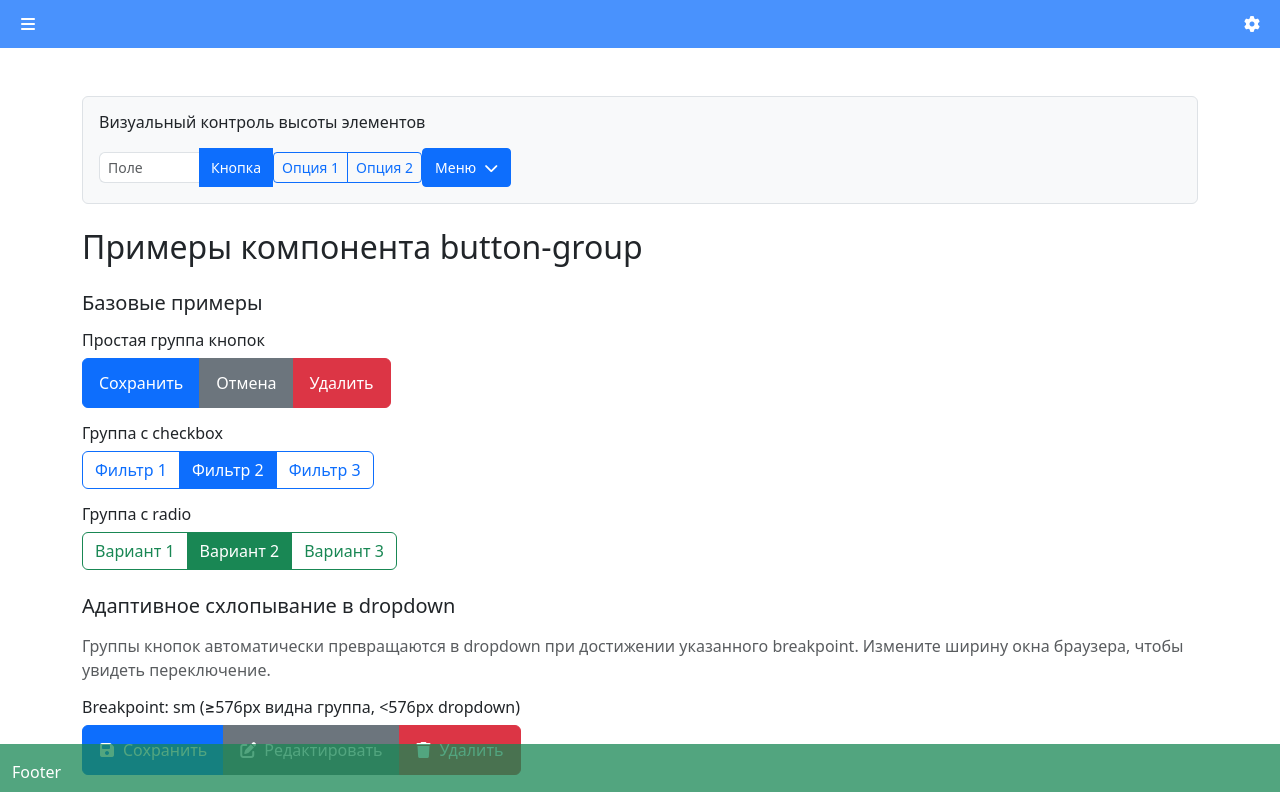
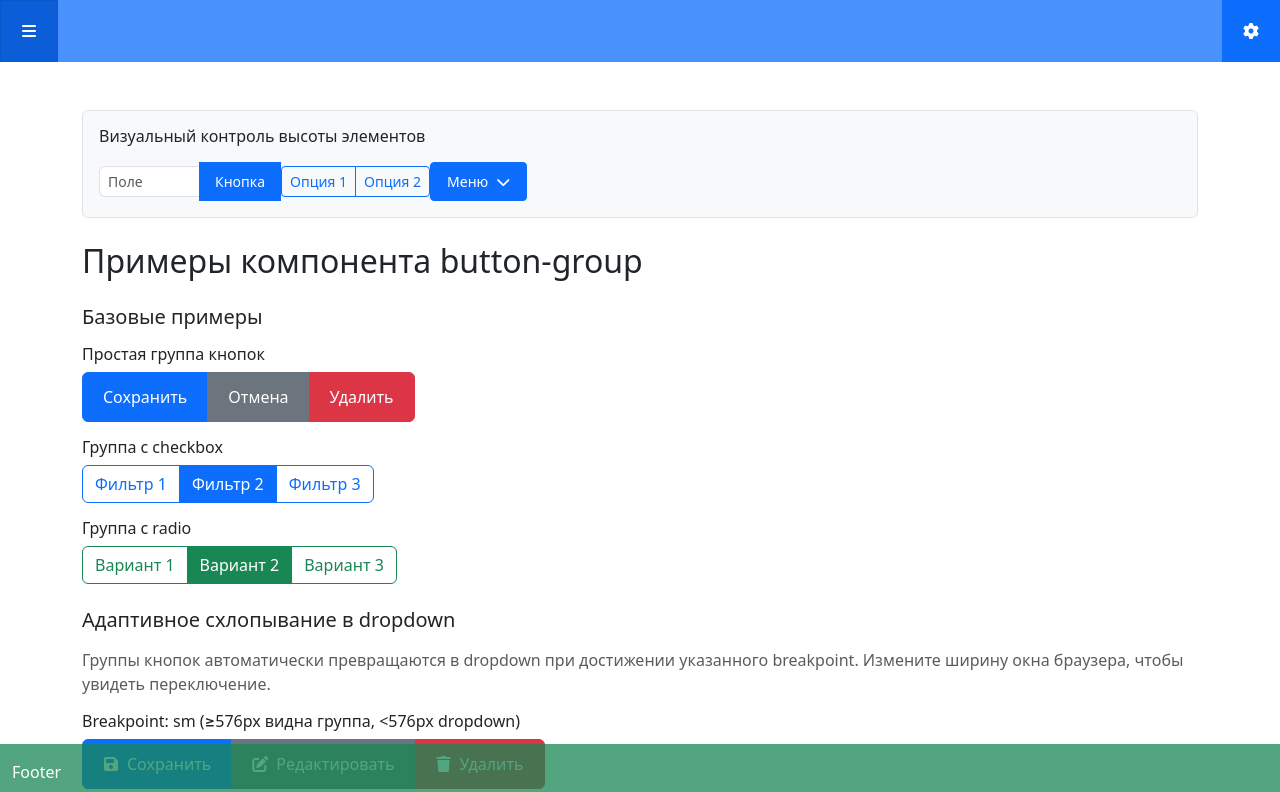
Before and after one commit to aoponomarev/mbb, a plain HTML site: page index.html in a window 1280 px wide. Shown: the top 792 px of the page. Drawn offline with nearby package versions, Linux system fonts and the light colour scheme; no server answers.

Commit message:
Систематизация работы с отступами в составных компонентах

```diff
--- a/app/styles/responsive-breakpoints.css
+++ b/app/styles/responsive-breakpoints.css
@@ -24,12 +24,30 @@
 
 /* Базовые стили (mobile-first) */
 .btn-responsive .icon {
-  display: inline-block;
   /* Квадратная обертка иконки по высоте строки */
   /* Используется height: 1em и width: 1em вместо aspect-ratio для предотвращения растягивания кнопки */
   height: 1em; /* Высота строки текста */
   width: 1em; /* Квадрат по высоте строки */
   flex-shrink: 0; /* Предотвращает сжатие иконки */
+}
+
+/* ============================================================================
+   ОТСТУПЫ МЕЖДУ ЭЛЕМЕНТАМИ (gaps)
+   ============================================================================
+
+   ВАЖНО: НЕ используется flexbox gap, так как он применяется между ВСЕМИ
+   дочерними элементами, даже скрытыми через visibility:hidden или width:0.
+   Это вызывает смещение иконки в кнопках, где текст скрыт на мобильных.
+
+   РЕШЕНИЕ: Отступы управляются через margin-right/margin-left для конкретных
+   элементов через селекторы :not(:last-child) и :not(:first-child).
+
+   Подробнее: docs/doc-components.md (раздел "Работа с отступами в составных компонентах")
+   ============================================================================ */
+
+/* Отступ слева для суффикса, чтобы отделить его от предыдущего элемента (текста или иконки) */
+.btn-responsive .suffix-container:not(:first-child) {
+  margin-left: 0.5rem; /* 8px - эквивалент gap-2 */
 }
 
 .btn-responsive .label {
@@ -94,6 +112,26 @@
     display: none;
   }
 
+  /* ========================================================================
+     ОТСТУПЫ МЕЖДУ ЭЛЕМЕНТАМИ НА DESKTOP (gaps)
+     ======================================================================== */
+
+  /* Отступ справа от иконки (только если есть соседний элемент справа) */
+  .btn-responsive .icon:not(:last-child) {
+    margin-right: 0.5rem; /* 8px - эквивалент gap-2 */
+  }
+
+  /* Переопределение для кнопок только с иконкой (без текста и суффикса) */
+  .btn-responsive.icon-only .icon {
+    margin-right: 0 !important;
+  }
+
+  /* Отступ справа от текста (только если есть соседний элемент справа) */
+  .btn-responsive .label:not(:last-child),
+  .btn-responsive .label-short:not(:last-child) {
+    margin-right: 0.5rem; /* 8px - эквивалент gap-2 */
+  }
+
   .btn-responsive .label {
     visibility: visible;
     font-size: inherit;
@@ -110,6 +148,11 @@
     max-width: none;
     overflow: visible;
     display: inline;
+  }
+
+  /* На desktop показываем иконку, если она есть */
+  .btn-responsive.has-icon .icon {
+    display: flex; /* Возвращаем flex вместо none для кнопок с иконкой */
   }
 
   .btn-responsive.has-label-short:not(.has-icon) .label-short {
@@ -178,6 +221,14 @@
 .dropdown-responsive.hide-suffix .suffix-container,
 .btn-responsive.hide-suffix .suffix-container {
   display: none !important;
+}
+
+/* Переопределение отступов для особых случаев
+   ============================================================================ */
+
+/* Кнопки только с иконкой (без текста и суффикса) - убираем margin-right */
+.btn-responsive.icon-only .icon {
+  margin-right: 0 !important;
 }
 
 /* Базовые стили (mobile-first) */
--- a/index.html
+++ b/index.html
@@ -218,7 +218,7 @@
                 button-text=""
                 button-icon="fas fa-bars"
                 :menu-offset="-8"
-                :classes-add="{ root: 'float-start', button: 'hide-suffix p-3 rounded-0 border-0 shadow-none text-decoration-none bg-transparent', buttonContainer: 'p-0' }">
+                :classes-add="{ root: 'float-start', button: 'hide-suffix rounded-0 icon-only', buttonContainer: 'py-3' }">
                 <template #items>
                     <li><dropdown-menu-item title="Пункт меню 1" @click="handleClick"></dropdown-menu-item></li>
                     <li><dropdown-menu-item title="Пункт меню 2" @click="handleClick"></dropdown-menu-item></li>
@@ -230,7 +230,7 @@
                 button-text=""
                 button-icon="fas fa-cog"
                 :menu-offset="-8"
-                :classes-add="{ root: 'float-end', button: 'hide-suffix p-3 rounded-0 border-0 shadow-none text-decoration-none bg-transparent', buttonContainer: 'p-0' }">
+                :classes-add="{ root: 'float-end', button: 'hide-suffix rounded-0 icon-only', buttonContainer: 'py-3' }">
                 <template #items>
                     <li><dropdown-menu-item title="Настройка 1" @click="handleClick"></dropdown-menu-item></li>
                     <li><dropdown-menu-item title="Настройка 2" @click="handleClick"></dropdown-menu-item></li>
--- a/shared/components/button.js
+++ b/shared/components/button.js
@@ -210,8 +210,7 @@ window.cmpButton = {
         // CSS классы для обертки иконки (icon)
         iconClasses() {
             // Flexbox для центрирования иконки внутри квадратной обертки
-            // mx-1 - минимальные горизонтальные отступы слева и справа (Bootstrap класс)
-            const baseClasses = ['icon', 'd-flex', 'align-items-center', 'justify-content-center', 'mx-1'];
+            const baseClasses = ['icon', 'd-flex', 'align-items-center', 'justify-content-center'];
             if (this.iconOpacity === 0.5) baseClasses.push('opacity-50');
 
             if (!window.classManager) {
@@ -221,18 +220,16 @@ window.cmpButton = {
 
             const classesAddIcon = this.classesAdd?.icon;
             const classesRemoveIcon = this.classesRemove?.icon;
-            const result = window.classManager.processClassesToString(
+            return window.classManager.processClassesToString(
                 baseClasses,
                 classesAddIcon,
                 classesRemoveIcon
             );
-            return result;
         },
 
         // CSS классы для обертки текста (label)
         labelClasses() {
-            // mx-1 - минимальные горизонтальные отступы слева и справа (Bootstrap класс)
-            const baseClasses = ['text-nowrap', 'mx-1'];
+            const baseClasses = ['text-nowrap'];
 
             if (!window.classManager) {
                 console.error('classManager not found in labelClasses');
@@ -249,8 +246,7 @@ window.cmpButton = {
 
         // CSS классы для обертки суффиксов (suffix)
         suffixClasses() {
-            // mx-1 - минимальные горизонтальные отступы слева и справа (Bootstrap класс)
-            const baseClasses = ['d-flex', 'align-items-center', 'mx-1', 'suffix-container'];
+            const baseClasses = ['d-flex', 'align-items-center', 'suffix-container'];
 
             if (!window.classManager) {
                 console.error('classManager not found in suffixClasses');
@@ -275,9 +271,12 @@ window.cmpButton = {
 
         // CSS классы для внутреннего контейнера
         // ВАЖНО: Вертикальный padding (py-*) управляется через CSS в зависимости от размера кнопки
-        // Горизонтальный padding (px-*) управляется через classesAdd.container при необходимости
+        // Горизонтальный padding (px-2) задан по умолчанию, может быть переопределен через classesAdd.container
+        // ВАЖНО: gap НЕ используется, так как flexbox gap применяется между ВСЕМИ дочерними элементами,
+        // даже если они скрыты через visibility:hidden или имеют width:0. Это вызывает смещение иконки.
+        // Отступы между элементами управляются через CSS для дочерних элементов.
         containerClasses() {
-            const baseClasses = ['d-flex', 'align-items-center'];
+            const baseClasses = ['d-flex', 'align-items-center', 'justify-content-center', 'px-2'];
 
             if (!window.classManager) {
                 console.error('classManager not found in containerClasses');
```
Also changed, not shown: 3 other files.
